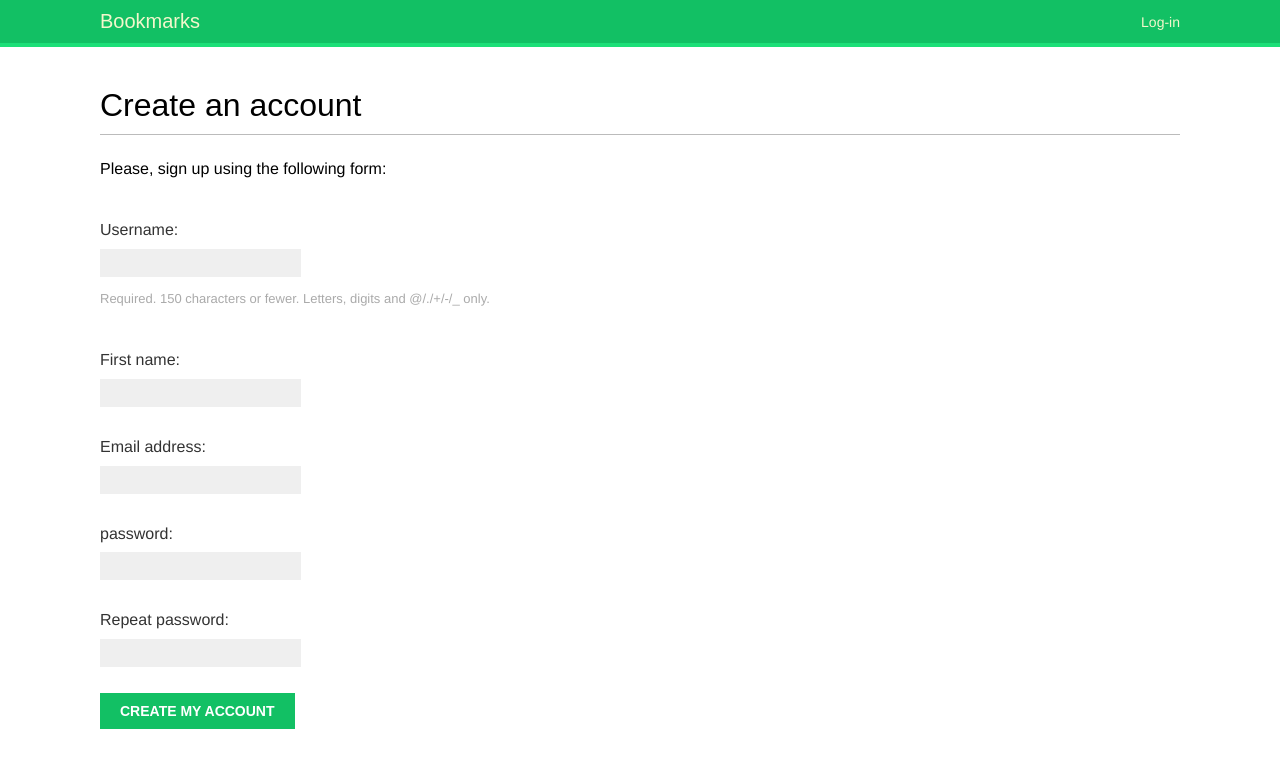
After one commit to Bsh-1996/django-social-website, a Django app: page /account/register/ in a window 1280 px wide. The commit adds this page. Shown: the top 768 px of the page. Run offline with Django 5.2, Linux system fonts and the light colour scheme; some web fonts are replaced.

Commit message:
User registration

```diff
--- a/A/account/forms.py
+++ b/A/account/forms.py
@@ -1,6 +1,26 @@
 from django import forms
-
+from django.contrib.auth import get_user_model
 
 class LoginForm(forms.Form):
     username = forms.CharField()
     password = forms.CharField(widget=forms.PasswordInput)
+
+
+class UserRegistrationForm(forms.ModelForm):
+    password = forms.CharField(
+        label= 'password',
+        widget= forms.PasswordInput
+    )
+    password2 = forms.CharField(
+        label='Repeat password',
+        widget= forms.PasswordInput
+    )
+    class Meta:
+        model = get_user_model()
+        fields = ['username', 'first_name', 'email']
+
+    def clean_password2(self):
+        cd = self.cleaned_data
+        if cd['password'] != cd['password2']:
+            raise forms.ValidationError('Passwords do not match')
+        return cd['password2']
--- /dev/null
+++ b/A/account/templates/account/register.html
@@ -0,0 +1,11 @@
+{% extends "base.html" %}
+{% block title %}Create an account{% endblock %}
+{% block content %}
+ <h1>Create an account</h1>
+ <p>Please, sign up using the following form:</p>
+ <form method="post">
+    {{ user_form.as_p }}
+    {% csrf_token %}
+    <p><input type="submit" value="Create my account"></p>
+  </form>
+ {% endblock %}
--- a/A/account/templates/registration/login.html
+++ b/A/account/templates/registration/login.html
@@ -8,7 +8,9 @@
      Please try again.
    </p>
  {% else %}
-   <p>Please, use the following form to log-in:</p>
+   <p>Please, use the following form to log-in.</br>
+    If you don't have an account <a href="{% url 'register' %}">register here</a>.
+   </p>
  {% endif %}
  <div class="login-form">
    <form action="{% url 'login' %}" method="post">
@@ -18,7 +20,7 @@
      <p><input type="submit" value="Log-in"></p>
    </form>
    <p>
-    <a href="{% url "password_reset" %}">
+    <a href="{% url 'password_reset' %}">
       Forgotten your password?
     </a>
   </p>
--- a/A/account/urls.py
+++ b/A/account/urls.py
@@ -20,5 +20,7 @@ urlpatterns = [
     # path('password-reset/complete/', auth_views.PasswordResetCompleteView.as_view(), name='password_reset_complete'),
     path('', include('django.contrib.auth.urls')),
     path('', views.dashboard, name='dashboard'),
+    path('register/', views.register, name='register'),
+
 
 ]
--- a/A/account/views.py
+++ b/A/account/views.py
@@ -1,9 +1,44 @@
 from django.shortcuts import render
 from django.contrib.auth import authenticate, login
 from django.http import HttpResponse
-from .forms import LoginForm
+from .forms import LoginForm, UserRegistrationForm
 from django.contrib.auth.decorators import login_required
 # Create your views here.
+
+
+def register(request):
+    if request.method == 'POST':
+        user_form = UserRegistrationForm(request.POST)
+        if user_form.is_valid():
+            # create a new user object but avoid saving it yet
+            new_user = user_form.save(commit=False)
+            # set the chosen password
+            new_user.set_password(user_form.cleaned_data['password'])
+            # save the user object
+            new_user.save()
+            return render(request, 'account/register_done.html', {'new_user': new_user})
+    else:
+        user_form = UserRegistrationForm()
+    return render(request, 'account/register.html', {'user_form': user_form})
+
+
+
+
+
+
+
+
+
+
+
+
+
+
+
+
+
+
+
 
 
 def user_login(request):
```
Also changed, not shown: A/account/templates/account/register_done.html (added, +9 -0 lines), A/db.sqlite3.
